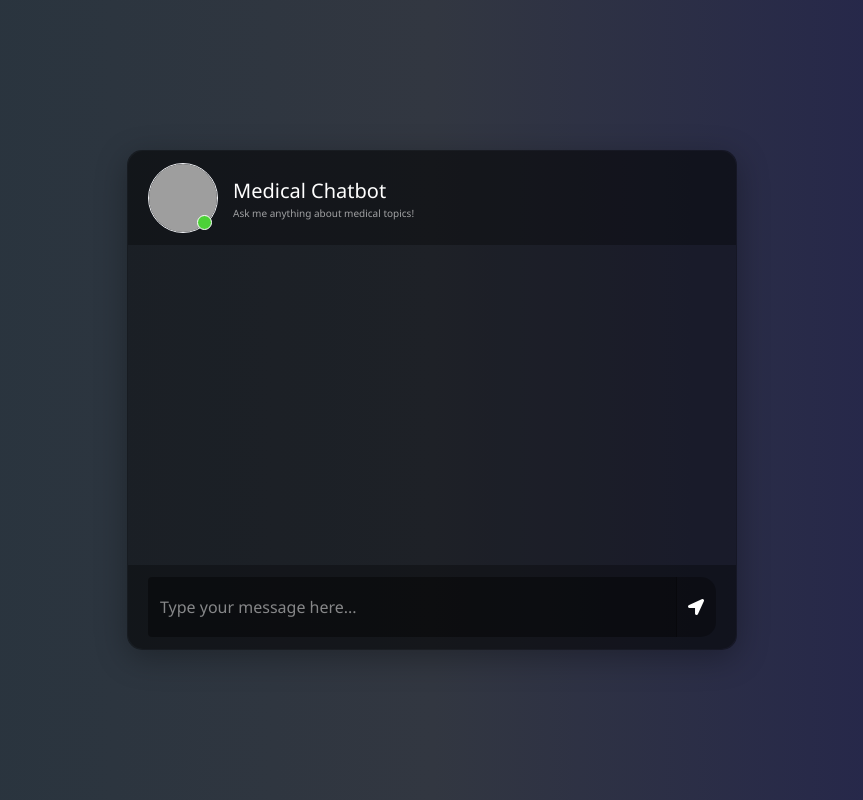
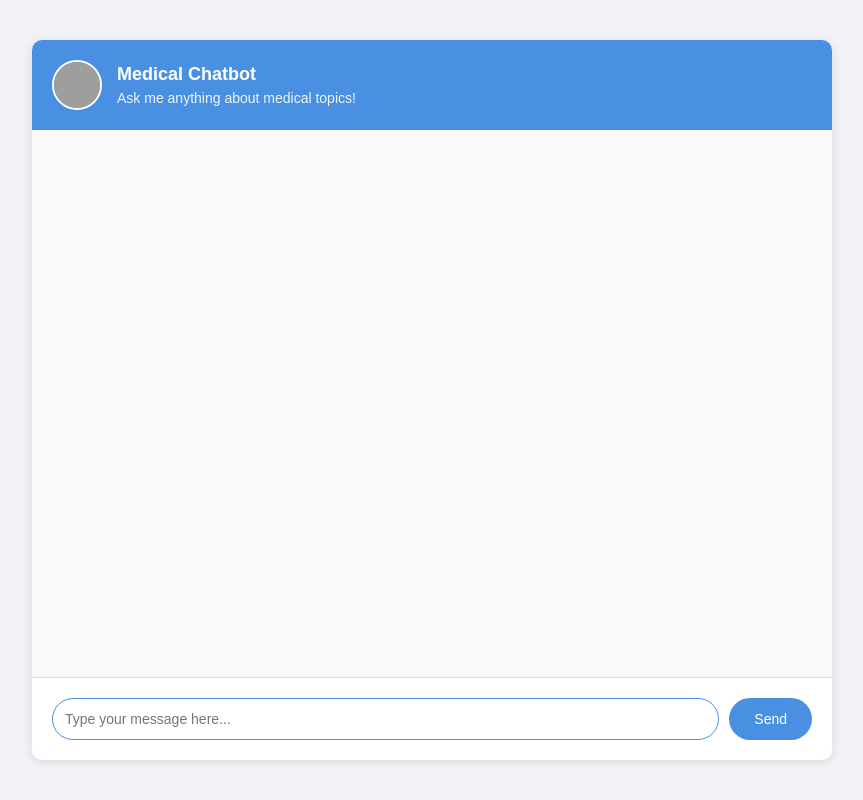
Before and after one commit to Harsh456B/HealthCare-Chatbot, a Flask app: page / in a window 1280 px wide. Shown: the whole page, without its empty margins (208-1071 px from the left). Run offline with Flask 3, Linux system fonts and the light colour scheme; some libraries are stand-ins or nearby versions; grey boxes are pictures that could not be loaded.

Commit message:
Remove Bootstrap and jQuery - use custom CSS and vanilla JavaScript

```diff
--- a/templates/chat.html
+++ b/templates/chat.html
@@ -4,68 +4,163 @@
     <meta charset="UTF-8">
     <meta name="viewport" content="width=device-width, initial-scale=1.0">
     <title>Medical Chatbot - AI Assistant</title>
-
-    <!-- Bootstrap CSS -->
-    <link rel="stylesheet" href="https://stackpath.bootstrapcdn.com/bootstrap/4.1.3/css/bootstrap.min.css">
-
-    <!-- Font Awesome Icons -->
-    <link rel="stylesheet" href="https://use.fontawesome.com/releases/v5.5.0/css/all.css">
-
-    <!-- Custom Styles -->
-    <link rel="stylesheet" type="text/css" href="{{ url_for('static', filename='style.css') }}"/>
+    <style>
+        * {
+            margin: 0;
+            padding: 0;
+            box-sizing: border-box;
+        }
+        body {
+            font-family: Arial, sans-serif;
+            background: #f0f2f5;
+            height: 100vh;
+            display: flex;
+            justify-content: center;
+            align-items: center;
+        }
+        .chat-container {
+            width: 100%;
+            max-width: 800px;
+            height: 90vh;
+            background: white;
+            border-radius: 10px;
+            box-shadow: 0 2px 10px rgba(0,0,0,0.1);
+            display: flex;
+            flex-direction: column;
+        }
+        .chat-header {
+            background: #4a90e2;
+            color: white;
+            padding: 20px;
+            border-radius: 10px 10px 0 0;
+            display: flex;
+            align-items: center;
+            gap: 15px;
+        }
+        .chat-header img {
+            width: 50px;
+            height: 50px;
+            border-radius: 50%;
+            border: 2px solid white;
+        }
+        .chat-header h2 {
+            font-size: 18px;
+            margin: 0;
+        }
+        .chat-header p {
+            font-size: 14px;
+            margin: 5px 0 0 0;
+            opacity: 0.9;
+        }
+        .chat-messages {
+            flex: 1;
+            padding: 20px;
+            overflow-y: auto;
+            background: #f9f9f9;
+        }
+        .message {
+            display: flex;
+            margin-bottom: 15px;
+            align-items: flex-end;
+        }
+        .message.user {
+            justify-content: flex-end;
+        }
+        .message.bot {
+            justify-content: flex-start;
+        }
+        .message img {
+            width: 35px;
+            height: 35px;
+            border-radius: 50%;
+            margin: 0 10px;
+        }
+        .message-content {
+            max-width: 70%;
+            padding: 10px 15px;
+            border-radius: 20px;
+            word-wrap: break-word;
+        }
+        .message.user .message-content {
+            background: #4a90e2;
+            color: white;
+            border-radius: 20px 20px 0 20px;
+        }
+        .message.bot .message-content {
+            background: white;
+            color: #333;
+            border: 1px solid #ddd;
+            border-radius: 20px 20px 20px 0;
+        }
+        .message-time {
+            font-size: 11px;
+            opacity: 0.7;
+            margin-top: 5px;
+            display: block;
+        }
+        .chat-input {
+            padding: 20px;
+            border-top: 1px solid #ddd;
+            display: flex;
+            gap: 10px;
+        }
+        .chat-input input {
+            flex: 1;
+            padding: 12px;
+            border: 1px solid #ddd;
+            border-radius: 25px;
+            font-size: 14px;
+            outline: none;
+        }
+        .chat-input input:focus {
+            border-color: #4a90e2;
+        }
+        .chat-input button {
+            padding: 12px 25px;
+            background: #4a90e2;
+            color: white;
+            border: none;
+            border-radius: 25px;
+            cursor: pointer;
+            font-size: 14px;
+        }
+        .chat-input button:hover {
+            background: #3a7bc8;
+        }
+        .chat-input button:disabled {
+            background: #ccc;
+            cursor: not-allowed;
+        }
+        .typing-indicator {
+            color: #666;
+            font-style: italic;
+        }
+    </style>
 </head>
 <body>
-    <div class="container-fluid h-100">
-        <div class="row justify-content-center h-100">
-            <div class="col-md-8 col-xl-6 chat">
-                <div class="card">
-                    <!-- Chat Header -->
-                    <div class="card-header msg_head">
-                        <div class="d-flex bd-highlight">
-                            <div class="img_cont">
-                                <img src="https://cdn-icons-png.flaticon.com/512/387/387569.png"
-                                     class="rounded-circle user_img"
-                                     alt="Medical Bot">
-                                <span class="online_icon"></span>
-                            </div>
-                            <div class="user_info">
-                                <span>Medical Chatbot</span>
+    <div class="chat-container">
+        <div class="chat-header">
+            <img src="https://cdn-icons-png.flaticon.com/512/387/387569.png" alt="Medical Bot">
+            <div>
+                <h2>Medical Chatbot</h2>
                 <p>Ask me anything about medical topics!</p>
             </div>
         </div>
-                    </div>
-
-                    <!-- Chat Messages Area -->
-                    <div id="chatMessages" class="card-body msg_card_body">
+        <div id="chatMessages" class="chat-messages">
             <!-- Messages will be dynamically inserted here -->
         </div>
-
-                    <!-- Chat Input Footer -->
-                    <div class="card-footer">
-                        <form id="chatForm" class="input-group">
+        <div class="chat-input">
+            <form id="chatForm" style="display: flex; gap: 10px; flex: 1;">
                 <input type="text"
                        id="userInput"
                        name="msg"
                        placeholder="Type your message here..."
                        autocomplete="off"
-                                   class="form-control type_msg"
                        required/>
-                            <div class="input-group-append">
-                                <button type="submit"
-                                        id="sendButton"
-                                        class="input-group-text send_btn">
-                                    <i class="fas fa-location-arrow"></i>
-                                </button>
-                            </div>
+                <button type="submit" id="sendButton">Send</button>
             </form>
         </div>
     </div>
-            </div>
-        </div>
-    </div>
-
-    <!-- Bootstrap JS -->
-    <script src="https://stackpath.bootstrapcdn.com/bootstrap/4.1.3/js/bootstrap.min.js"></script>
 
     <!-- Chat Functionality -->
     <script>
@@ -91,16 +186,12 @@
 
                 // Display user message
                 const userMessageHtml = `
-                    <div class="d-flex justify-content-end mb-4">
-                        <div class="msg_cotainer_send">
+                    <div class="message user">
+                        <div class="message-content">
                             ${escapeHtml(userMessage)}
-                            <span class="msg_time_send">${timeString}</span>
+                            <span class="message-time">${timeString}</span>
                         </div>
-                        <div class="img_cont_msg">
-                            <img src="https://i.ibb.co/d5b84Xw/Untitled-design.png"
-                                 class="rounded-circle user_img_msg"
-                                 alt="User">
-                        </div>
+                        <img src="https://i.ibb.co/d5b84Xw/Untitled-design.png" alt="User">
                     </div>
                 `;
 
@@ -116,13 +207,9 @@
 
                 // Show typing indicator
                 const typingIndicator = `
-                    <div class="d-flex justify-content-start mb-4">
-                        <div class="img_cont_msg">
-                            <img src="https://cdn-icons-png.flaticon.com/512/387/387569.png"
-                                 class="rounded-circle user_img_msg"
-                                 alt="Bot">
-                        </div>
-                        <div class="msg_cotainer">
+                    <div class="message bot">
+                        <img src="https://cdn-icons-png.flaticon.com/512/387/387569.png" alt="Bot">
+                        <div class="message-content">
                             <span class="typing-indicator">Typing...</span>
                         </div>
                     </div>
@@ -142,19 +229,15 @@
                 .then(data => {
                     // Remove typing indicator
                     const typingElements = chatMessages.querySelectorAll('.typing-indicator');
-                    typingElements.forEach(el => el.closest('.d-flex').remove());
+                    typingElements.forEach(el => el.closest('.message').remove());
 
                     // Display bot response
                     const botMessageHtml = `
-                        <div class="d-flex justify-content-start mb-4">
-                            <div class="img_cont_msg">
-                                <img src="https://cdn-icons-png.flaticon.com/512/387/387569.png"
-                                     class="rounded-circle user_img_msg"
-                                     alt="Bot">
-                            </div>
-                            <div class="msg_cotainer">
+                        <div class="message bot">
+                            <img src="https://cdn-icons-png.flaticon.com/512/387/387569.png" alt="Bot">
+                            <div class="message-content">
                                 ${escapeHtml(data)}
-                                <span class="msg_time">${timeString}</span>
+                                <span class="message-time">${timeString}</span>
                             </div>
                         </div>
                     `;
@@ -170,19 +253,15 @@
                 .catch(error => {
                     // Remove typing indicator
                     const typingElements = chatMessages.querySelectorAll('.typing-indicator');
-                    typingElements.forEach(el => el.closest('.d-flex').remove());
+                    typingElements.forEach(el => el.closest('.message').remove());
 
                     // Display error message
                     const errorMessageHtml = `
-                        <div class="d-flex justify-content-start mb-4">
-                            <div class="img_cont_msg">
-                                <img src="https://cdn-icons-png.flaticon.com/512/387/387569.png"
-                                     class="rounded-circle user_img_msg"
-                                     alt="Bot">
-                            </div>
-                            <div class="msg_cotainer">
+                        <div class="message bot">
+                            <img src="https://cdn-icons-png.flaticon.com/512/387/387569.png" alt="Bot">
+                            <div class="message-content">
                                 ${escapeHtml("Error: " + error.message)}
-                                <span class="msg_time">${timeString}</span>
+                                <span class="message-time">${timeString}</span>
                             </div>
                         </div>
                     `;
```
Lines whose indentation alone changed are shown as unchanged.
